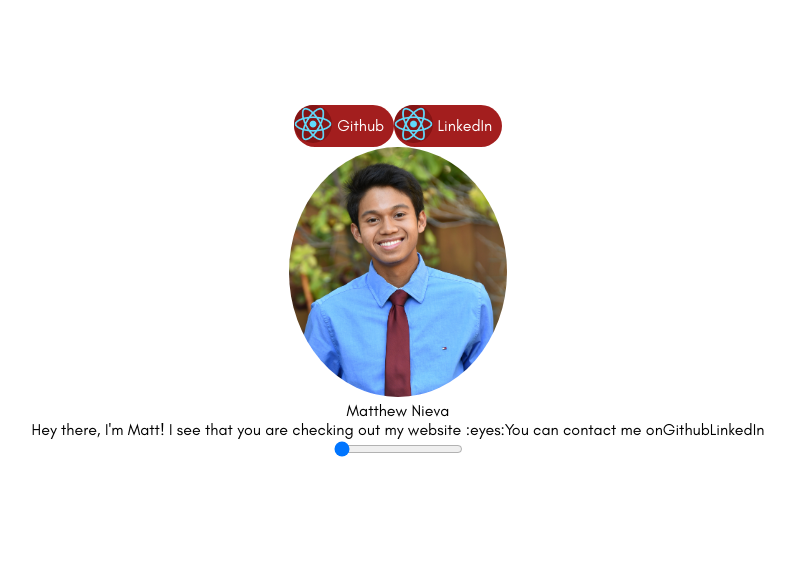
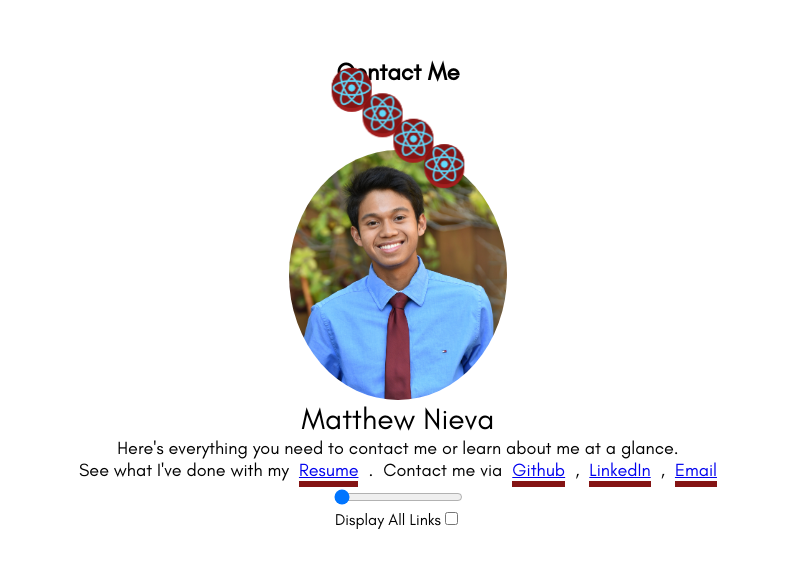
Before and after one commit to matthewcn56/matthewcn, a React (Create React App) app: page / in a window 1280 px wide. Shown: the part 117-684 px from the top of the page, without its empty margins (242-1037 px from the left). Built offline with nearby package versions, Linux system fonts and the light colour scheme.

Commit message:
wireframed landing pages

```diff
--- a/package.json
+++ b/package.json
@@ -11,10 +11,12 @@
     "@types/react": "^17.0.0",
     "@types/react-dom": "^17.0.0",
     "@types/react-router-dom": "^5.1.8",
+    "@types/react-transition-group": "^4.4.2",
     "react": "^17.0.2",
     "react-dom": "^17.0.2",
     "react-router-dom": "^5.2.0",
     "react-scripts": "4.0.3",
+    "react-transition-group": "^4.4.2",
     "typescript": "^4.1.2",
     "web-vitals": "^1.0.1"
   },
--- a/src/components/DisplayText.tsx
+++ b/src/components/DisplayText.tsx
@@ -1,8 +1,32 @@
 import React from "react";
+import "../landing/landingPage.css";
 interface DisplayProps {
   text: string | undefined;
+  index?: number;
+  setHovered?: React.Dispatch<React.SetStateAction<number | undefined>>;
+  currSelected?: boolean;
+  link?: any;
 }
 
 export default function DisplayText(props: DisplayProps) {
-  return <div>{props.text}</div>;
+  return props.index !== undefined ? (
+    <div>
+      <a href={props.link} rel="noreferrer noopener" target="_blank">
+        <div
+          className={`text-container ${props.currSelected ? "active" : ""}`}
+          onMouseEnter={() => {
+            if (props.setHovered) props.setHovered(props.index);
+          }}
+          onMouseLeave={() => {
+            if (props.setHovered) props.setHovered(undefined);
+          }}
+        >
+          {props.text}
+          <div className="text-section-line" />
+        </div>
+      </a>
+    </div>
+  ) : (
+    <div className="text-container">{props.text}</div>
+  );
 }
--- a/src/components/Hoverable.tsx
+++ b/src/components/Hoverable.tsx
@@ -1,7 +1,11 @@
 import React from "react";
 import "./hoverable.css";
+
 interface HoverableProps {
   hoverable: HoverableLayout;
+  shouldDisplay: boolean;
+  setHovered: React.Dispatch<React.SetStateAction<number | undefined>>;
+  index: number | undefined;
 }
 
 interface HoverableLayout {
@@ -13,8 +17,18 @@ interface HoverableLayout {
 
 export default function Hoverable(props: HoverableProps) {
   return (
-    <div className="hoverable-container">
-      <a href={props.hoverable.link} rel="noreferrer noopener" target="_blank">
+    <a
+      href={props.hoverable.link}
+      rel="noreferrer noopener"
+      target="_blank"
+      onMouseEnter={() => {
+        if (props.setHovered) props.setHovered(props.index);
+      }}
+      onMouseLeave={() => {
+        if (props.setHovered) props.setHovered(undefined);
+      }}
+    >
+      <div className="hoverable-container">
         <div>
           <img
             src={props.hoverable.icon}
@@ -22,8 +36,10 @@ export default function Hoverable(props: HoverableProps) {
             className="icon-img"
           />
         </div>
-      </a>
-      <div className="hoverable-text">{props.hoverable.name}</div>
-    </div>
+        {props.shouldDisplay && (
+          <div className="hoverable-text">{props.hoverable.name}</div>
+        )}
+      </div>
+    </a>
   );
 }
--- a/src/components/hoverable.css
+++ b/src/components/hoverable.css
@@ -1,7 +1,7 @@
 .icon-img {
   height: 3vw;
-  min-height: 30px;
-  border-radius: 3vw;
+  min-height: 40px;
+  border-radius: 4vw;
   background-color: #841414;
   color: white;
 }
@@ -9,13 +9,15 @@
 .hoverable-container {
   display: flex;
   flex-direction: row;
-  min-height: 30px;
+  min-height: 40px;
+  height: fit-content;
   width: fit-content;
   align-items: center;
   background-color: #a31e1e;
-  padding-right: 5px;
   border-radius: 4vw;
   color: white;
+  transition: width 2s;
+  transition-property: all;
 }
 
 .hoverable-text {
--- /dev/null
+++ b/src/imports.d.ts
@@ -0,0 +1 @@
+declare module "*.pdf";
--- a/src/landing/LandingPage.tsx
+++ b/src/landing/LandingPage.tsx
@@ -1,4 +1,4 @@
-import React, { useState } from "react";
+import React, { useState, useEffect } from "react";
 import mattchoo from "../assets/mattchoo.jpg";
 import "./landingPage.css";
 import mattchooContent from "./LandingPageContent";
@@ -7,34 +7,59 @@ import DisplayText from "../components/DisplayText";
 const CONTENT_SIZE = mattchooContent.length;
 export default function LandingPage() {
   const [selected, setSelected] = useState(0);
+  const [hovered, setHovered] = useState<undefined | number>(undefined);
+  const [displayAll, setDisplayAll] = useState(false);
+
+  useEffect(() => {
+    console.log("Hovered is: " + hovered);
+  }, [hovered]);
   const icons: JSX.Element[] = mattchooContent[selected].content.reduce(
     (icons: JSX.Element[], section) => {
-      if (section.hoverable)
-        icons.push(<Hoverable hoverable={section.hoverable} />);
+      //console.log("Section is: " + Object.entries(section));
+      if (section.hoverable) {
+        const sectDisplay = displayAll
+          ? true
+          : hovered === section.hoverableIndex;
+        icons.push(
+          <div>
+            <Hoverable
+              hoverable={section.hoverable}
+              shouldDisplay={sectDisplay}
+              index={section.hoverableIndex}
+              setHovered={setHovered}
+            />
+          </div>
+        );
+      }
       return icons;
     },
     []
   );
+
+  const header = mattchooContent[selected].title;
+
   const displayText: JSX.Element[] = mattchooContent[selected].content.map(
-    (section) =>
+    (section, index) =>
       section.plain ? (
-        <DisplayText text={section.plain} />
+        <DisplayText text={section.plain} key={index} />
       ) : (
-        <DisplayText text={section.hoverable?.name} />
+        <DisplayText
+          text={section.hoverable?.name}
+          index={section.hoverableIndex}
+          link={section.hoverable?.link}
+          currSelected={hovered === section.hoverableIndex}
+          setHovered={setHovered}
+          key={index}
+        />
       )
   );
   return (
     <div className="landing-body">
-      <div className="hoverables-display">{icons}</div>
+      <h2>{header}</h2>
+      <div id="hoverables-display">{icons}</div>
 
-      <div>
-        <img
-          src={mattchoo}
-          className="circular center-pic"
-          alt="matthew-nieva"
-        />
-      </div>
-      <div>Matthew Nieva</div>
+      <img src={mattchoo} className="circular center-pic" alt="matthew-nieva" />
+      <div id="name">Matthew Nieva</div>
       <div className="text-section">{displayText}</div>
 
       <div className="selected-slider-container">
@@ -52,6 +77,15 @@ export default function LandingPage() {
           onMouseLeave={() => console.log("Bye bye mouse")}
         />
       </div>
+      <div>
+        Display All Links
+        <input
+          type="checkbox"
+          value="DisplayLinks"
+          checked={displayAll}
+          onChange={() => setDisplayAll((prevVal) => !prevVal)}
+        />
+      </div>
     </div>
   );
 }
--- a/src/landing/LandingPageContent.ts
+++ b/src/landing/LandingPageContent.ts
@@ -1,8 +1,12 @@
 import defaultIcon from "../assets/logo512.png";
-
+//import Resume from "../assets/MatthewNieva_Resume.pdf";
 interface TextLayout {
   plain?: string;
   hoverable?: HoverableLayout;
+}
+
+interface IconsTextLayout extends TextLayout {
+  hoverableIndex?: number;
 }
 
 interface HoverableLayout {
@@ -17,17 +21,36 @@ interface SectionLayout {
   content: TextLayout[];
 }
 
+interface IndexedSectionLayout {
+  title: string;
+  content: IconsTextLayout[];
+}
+
 const sectionContent: SectionLayout[] = [
   //first one is default
   {
-    title: "Contact Me!",
+    title: "Contact Me",
     content: [
       {
         plain:
-          "Hey there, I'm Matt! I see that you are checking out my website :eyes:",
+          "Here's everything you need to contact me or learn about me at a glance.",
       },
       {
-        plain: "You can contact me on ",
+        plain: "See what I've done with my ",
+      },
+      {
+        hoverable: {
+          icon: defaultIcon,
+          iconAltText: "Resume",
+          link: "https://github.com/matthewcn56",
+          name: "Resume",
+        },
+      },
+      {
+        plain: ".",
+      },
+      {
+        plain: "Contact me via",
       },
       {
         hoverable: {
@@ -38,11 +61,25 @@ const sectionContent: SectionLayout[] = [
         },
       },
       {
+        plain: ",",
+      },
+      {
         hoverable: {
           icon: defaultIcon,
           iconAltText: "LinkedIn",
           link: "https://www.linkedin.com/in/matthew-nieva/",
           name: "LinkedIn",
+        },
+      },
+      {
+        plain: ",",
+      },
+      {
+        hoverable: {
+          icon: defaultIcon,
+          iconAltText: "Email",
+          link: "mailto:matthewcn56@gmail.com",
+          name: "Email",
         },
       },
     ],
@@ -82,4 +119,26 @@ const sectionContent: SectionLayout[] = [
   },
 ];
 
-export default sectionContent;
+const indexedContent: IndexedSectionLayout[] = sectionContent.map((section) => {
+  let hovIndex = 0;
+  const indexedLayout: IconsTextLayout[] = section.content.map((sect) => {
+    if (sect.hoverable) {
+      const laidOut = {
+        ...sect,
+        hoverableIndex: hovIndex,
+      };
+      hovIndex++;
+      return laidOut;
+    } else {
+      return {
+        ...sect,
+      };
+    }
+  });
+  return {
+    title: section.title,
+    content: indexedLayout,
+  };
+});
+
+export default indexedContent;
--- a/src/landing/landingPage.css
+++ b/src/landing/landingPage.css
@@ -3,12 +3,36 @@
   min-height: 250px;
 }
 
-.hoverables-display {
+#hoverables-display {
   display: flex;
   flex-direction: row;
   flex-wrap: wrap;
   justify-content: center;
+  animation: rotate-container 50s linear infinite;
 }
+
+#hoverables-display > div {
+  animation: inner-rotate 50s linear infinite;
+}
+
+@keyframes rotate-container {
+  from {
+    transform: rotate(0deg);
+  }
+  to {
+    transform: rotate(360deg);
+  }
+}
+
+@keyframes inner-rotate {
+  from {
+    transform: rotate(0deg);
+  }
+  to {
+    transform: rotate(-360deg);
+  }
+}
+
 .circular {
   border-radius: 50%;
 }
@@ -16,12 +40,35 @@
 .text-section {
   display: flex;
   flex-direction: row;
+  justify-content: center;
+  font-size: 18px;
   flex-wrap: wrap;
   max-width: 60vw;
+}
+
+.active {
+  background-color: var(--main-color);
+  color: white;
+}
+
+.text-section-line {
+  background-color: var(--main-color);
+  border: 3.5px solid var(--main-color);
+}
+
+.text-container {
+  margin-left: 5px;
+  margin-right: 5px;
+}
+
+#name {
+  font-size: 30px;
 }
 
 .landing-body {
   display: flex;
   flex-direction: column;
   align-items: center;
+  --main-color: #841414;
+  --lighter-gradient: #ce1f1f;
 }
```
Also changed, not shown: 2 other files (tests, documents, lock files or other folders).
